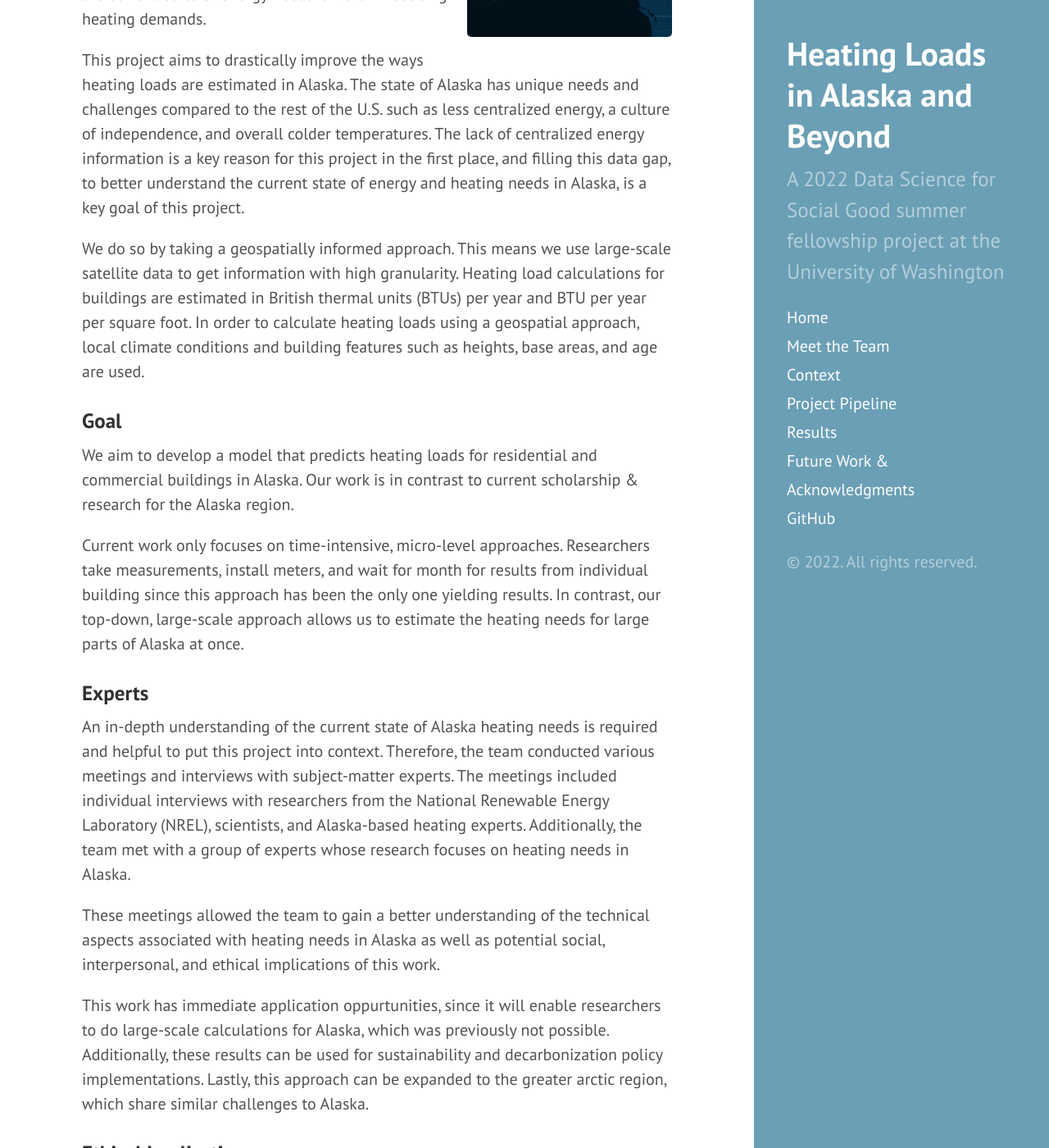
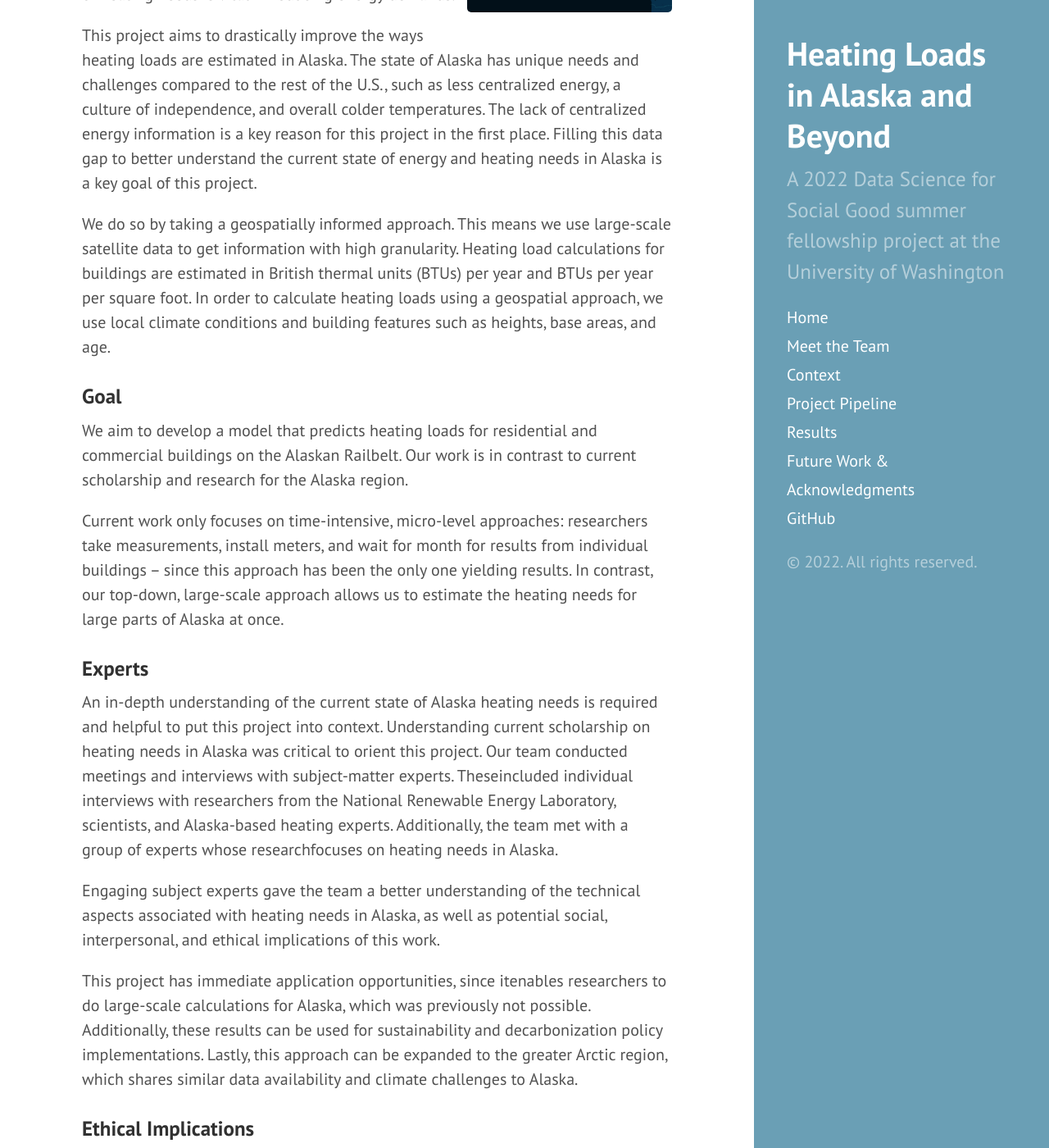
Before and after one commit to uwescience/DSSG2022_heating_loads, a Jekyll site: the page built from context.md, in a window 1280 px wide and 1400 px high, scrolled down 633 px. Shown: the whole window at 82% size. Built offline with Jekyll 4.4.1, drawn with Linux system fonts in a browser that asks for light colours; some of the changed text lies outside the part shown.

Commit message:
Update context.md

```diff
--- a/context.md
+++ b/context.md
@@ -5,30 +5,30 @@
 
 ### Background
 
-Global warming presents the most pressing challenge of our generation. Compared to the global average, temperatures are rising at four times the rate in Alaska. Carbon emissions to meet energy needs contribute to Alaska’s increasing temperatures. Therefore, there is a huge and increasing urgency to decarbonize energy sources, particularly in Alaska. In order to reduce the accelerating impacts of climate change reductions in emissions are vital and national and local decarbonization is critical.
+Global warming currently presents the most pressing challenge. Compared to the global average, temperatures are rising at four times the rate in Alaska. Carbon emissions to meet energy needs contribute to Alaska’s increasing temperatures. Therefore, there is a huge and increasing urgency to decarbonize energy sources, particularly in Alaska. In order to reduce the accelerating impacts of climate change reductions in emissions are vital and national and local decarbonization is critical.
 
 <img align="right" src="{{ site.url }}{{ site.baseurl }}/assets/img/AK_railbelt.png" width="250">
-Our research initially focuses on Alaska’s electrical Railbelt region which is comprised of the service areas of six regulated public utilities that extend from Fairbanks to Anchorage and the Kenai Peninsula. Since residential and commercial heating makes up a large part of global warming contributions, understanding the current state of energy needs is vital in reducing heating demands.
+Our research initially focuses on Alaska’s electrical Railbelt region, comprised of the service areas of six regulated public utilities that extend from Fairbanks to Anchorage and the Kenai Peninsula. Since residential and commercial heating makes up a large part of global warming contributions– as well as the primary energy use in Alaska – understanding the current state of heating needs is vital in reducing energy demands.
 
-This project aims to drastically improve the ways heating loads are estimated in Alaska. The state of Alaska has unique needs and challenges compared to the rest of the U.S. such as less centralized energy, a culture of independence, and overall colder temperatures. The lack of centralized energy information is a key reason for this project in the first place, and filling this data gap, to better understand the current state of energy and heating needs in Alaska, is a key goal of this project.
+This project aims to drastically improve the ways heating loads are estimated in Alaska. The state of Alaska has unique needs and challenges compared to the rest of the U.S., such as less centralized energy, a culture of independence, and overall colder temperatures. The lack of centralized energy information is a key reason for this project in the first place. Filling this data gap to better understand the current state of energy and heating needs in Alaska is a key goal of this project.
 
-We do so by taking a geospatially informed approach. This means we use large-scale satellite data to get information with high granularity. Heating load calculations for buildings are estimated in British thermal units (BTUs) per year and BTU per year per square foot. In order to calculate heating loads using a geospatial approach, local climate conditions and building features such as heights, base areas, and age are used.
+We do so by taking a geospatially informed approach. This means we use large-scale satellite data to get information with high granularity. Heating load calculations for buildings are estimated in British thermal units (BTUs) per year and BTUs per year per square foot. In order to calculate heating loads using a geospatial approach, we use local climate conditions and building features such as heights, base areas, and age.
 
 
 ### Goal
 
-We aim to develop a model that predicts heating loads for residential and commercial buildings in Alaska. Our work is in contrast to current scholarship & research for the Alaska region.
+We aim to develop a model that predicts heating loads for residential and commercial buildings on the Alaskan Railbelt. Our work is in contrast to current scholarship and research for the Alaska region.
 
-Current work only focuses on time-intensive, micro-level approaches. Researchers take measurements, install meters, and wait for month for results from individual building since this approach has been the only one yielding results.
-In contrast, our top-down, large-scale approach allows us to estimate the heating needs for large parts of Alaska at once.
+Current work only focuses on time-intensive, micro-level approaches: researchers take measurements, install meters, and wait for month for results from individual buildings – since this approach has been the only one yielding results. In contrast, our top-down, large-scale approach allows us to estimate the heating needs for large parts of Alaska at once.
 
 ### Experts
 
-An in-depth understanding of the current state of Alaska heating needs is required and helpful to put this project into context. Therefore, the team conducted various meetings and interviews with subject-matter experts. The meetings included individual interviews with researchers from the National Renewable Energy Laboratory (NREL), scientists, and Alaska-based heating experts. Additionally, the team met with a group of experts whose research focuses on heating needs in Alaska.
+An in-depth understanding of the current state of Alaska heating needs is required and helpful to put this project into context. Understanding current scholarship on heating needs in Alaska was critical to orient this project. Our team conducted meetings and interviews with subject-matter experts. Theseincluded individual interviews with researchers from the National Renewable Energy Laboratory, scientists, and Alaska-based heating experts. Additionally, the team met with a group of experts whose researchfocuses on heating needs in Alaska.
 
-These meetings allowed the team to gain a better understanding of the technical aspects associated with heating needs in Alaska as well as potential social, interpersonal, and ethical implications of this work.
+Engaging subject experts gave the team a better understanding of the technical aspects associated with heating needs in Alaska, as well as potential social, interpersonal, and ethical implications of this work.
 
-This work has immediate application oppurtunities, since it will enable researchers to do large-scale calculations for Alaska, which was previously not possible. Additionally, these results can be used for sustainability and decarbonization policy implementations. Lastly, this approach can be expanded to the greater arctic region, which share similar challenges to Alaska.
+This project has immediate application opportunities, since itenables researchers to do large-scale calculations for Alaska, which was previously not possible. Additionally, these results can be used for sustainability and decarbonization policy implementations. Lastly, this approach can be expanded to the greater Arctic region, which shares similar data availability and climate challenges to Alaska.
+
 
 ### Ethical Implications
 
```
